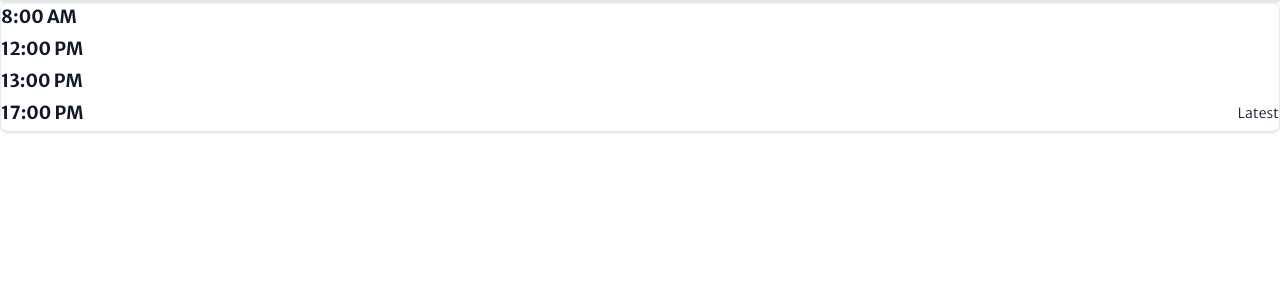
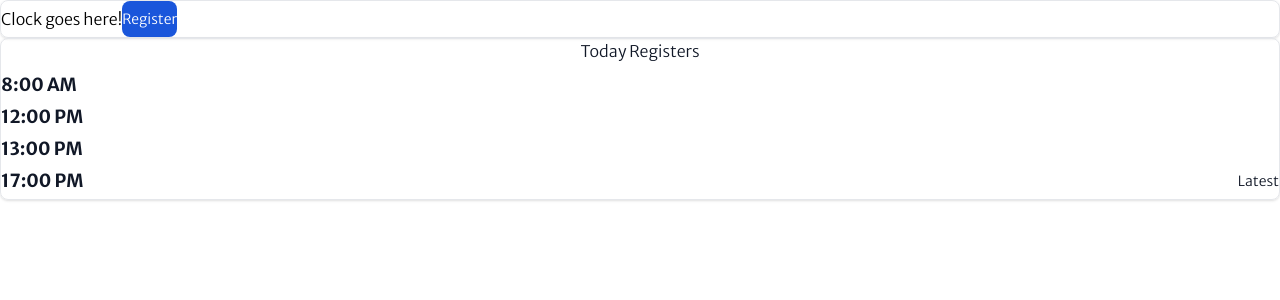
Before and after one commit to borica/rex-clock-front, a Vue app: page /dashboard in a window 1280 px wide. Shown: the top 300 px of the page. Built offline with nearby package versions, Linux system fonts and the light colour scheme; sample sign-in values are in the browser's storage.

Commit message:
- Updating time components dir; - Creating new component RegisterCard to make time registers;

```diff
--- a/src/components/information/DailyRegisterCard.vue
+++ b/src/components/time/DailyRegisterCard.vue
@@ -1,6 +1,7 @@
 <template>
   <div class="block max-w-sm py-6 px-10 border rounded-lg shadow dark:bg-gray-200 dark:border-gray-300">
-    <ol class="relative border-s-4 border-blue-700">
+    <h5 class="mb-2 text-2xl font-bold text-center text-gray-900">Today Registers</h5>
+    <ol class="relative mt-10 border-s-4 border-blue-700">
       <li v-for="row in this.dailyRows" :key="row.time" class="mb-10 ms-6">
             <span class="absolute flex items-center justify-center w-3 h-3 bg-blue-100 rounded-full -start-2 ring-8 ring-white dark:ring-blue-900 dark:bg-orange-600"></span>
         <h3 class="flex items-center justify-between mb-1 text-lg font-semibold text-gray-900">{{ row.time }}
--- /dev/null
+++ b/src/components/time/RegisterCard.vue
@@ -0,0 +1,18 @@
+<template>
+  <div class="block max-w-sm py-6 px-10 border rounded-lg shadow dark:bg-gray-200 dark:border-gray-300">
+      <div class="flex flex-col items-center pb-10">
+        Clock goes here!
+        <div class="mt-4 md:mt-6 w-full">
+          <button class="flex justify-center w-full items-center px-4 py-2 text-sm font-medium text-center text-white bg-blue-700 rounded-lg hover:bg-blue-800 focus:ring-4 focus:outline-none focus:ring-blue-300 dark:bg-blue-600 dark:hover:bg-blue-700 dark:focus:ring-blue-800">Register</button>
+        </div>
+      </div>
+  </div>
+</template>
+
+<script setup lang="ts">
+
+</script>
+
+<style scoped>
+
+</style>
--- a/src/views/DashboardView.vue
+++ b/src/views/DashboardView.vue
@@ -1,7 +1,8 @@
 <template>
-  <div class="container mx-auto">
+  <div class="container mt-10 mx-auto">
     <div class="grid grid-flow-row-dense grid-cols-12">
-      <div class="block col-start-3 col-span-4 max-w-sm p-6 border border-gray-200 rounded-lg shadow dark:bg-gray-200 dark:border-gray-300">
+      <div class="col-start-3 col-span-4">
+        <RegisterCard />
       </div>
       <div class="col-span-4">
         <DailyRegisterCard :daily-rows="dailyRegisters" />
@@ -12,7 +13,8 @@
 
 <script setup lang="ts">
 
-import DailyRegisterCard from "@/components/information/DailyRegisterCard.vue";
+import DailyRegisterCard from "@/components/time/DailyRegisterCard.vue";
+import RegisterCard from "@/components/time/RegisterCard.vue";
 
 const dailyRegisters = [
   {
```
